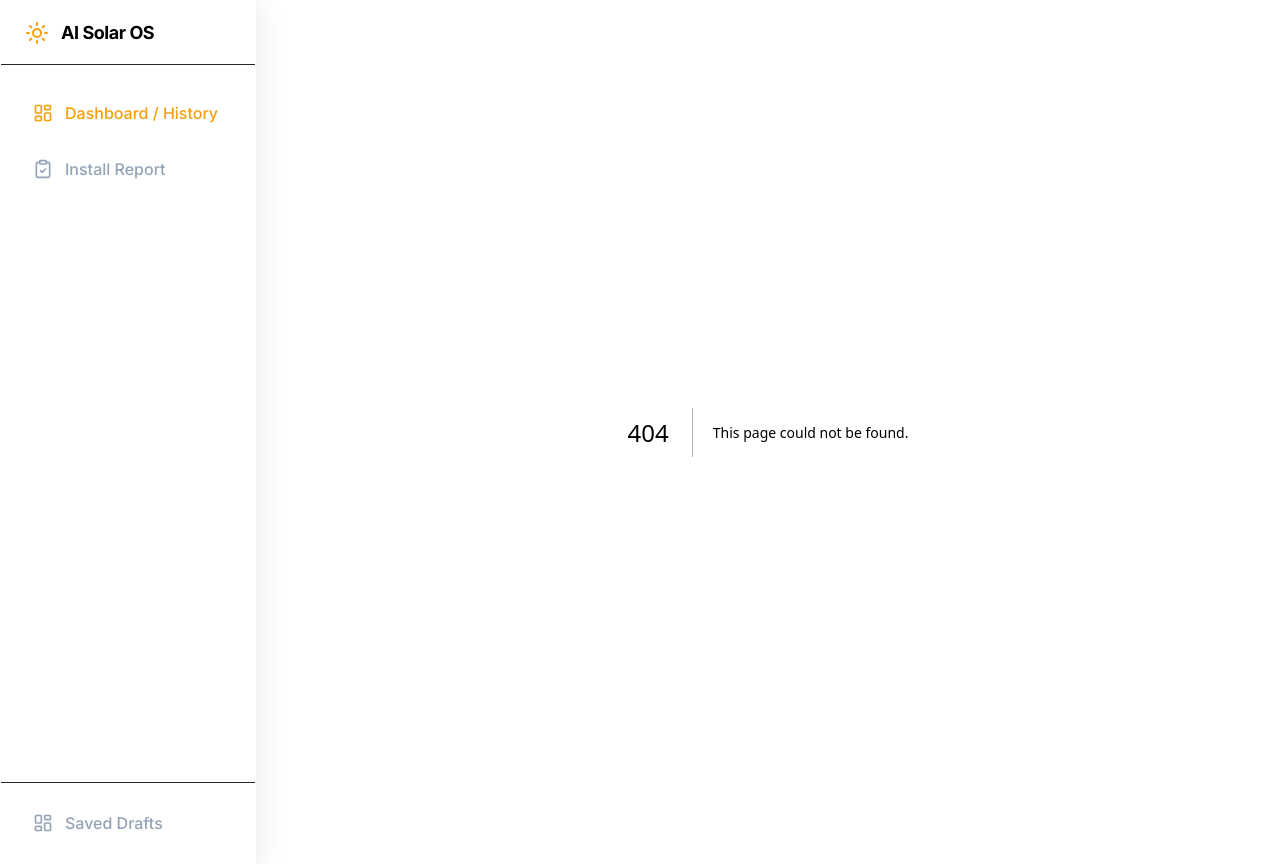
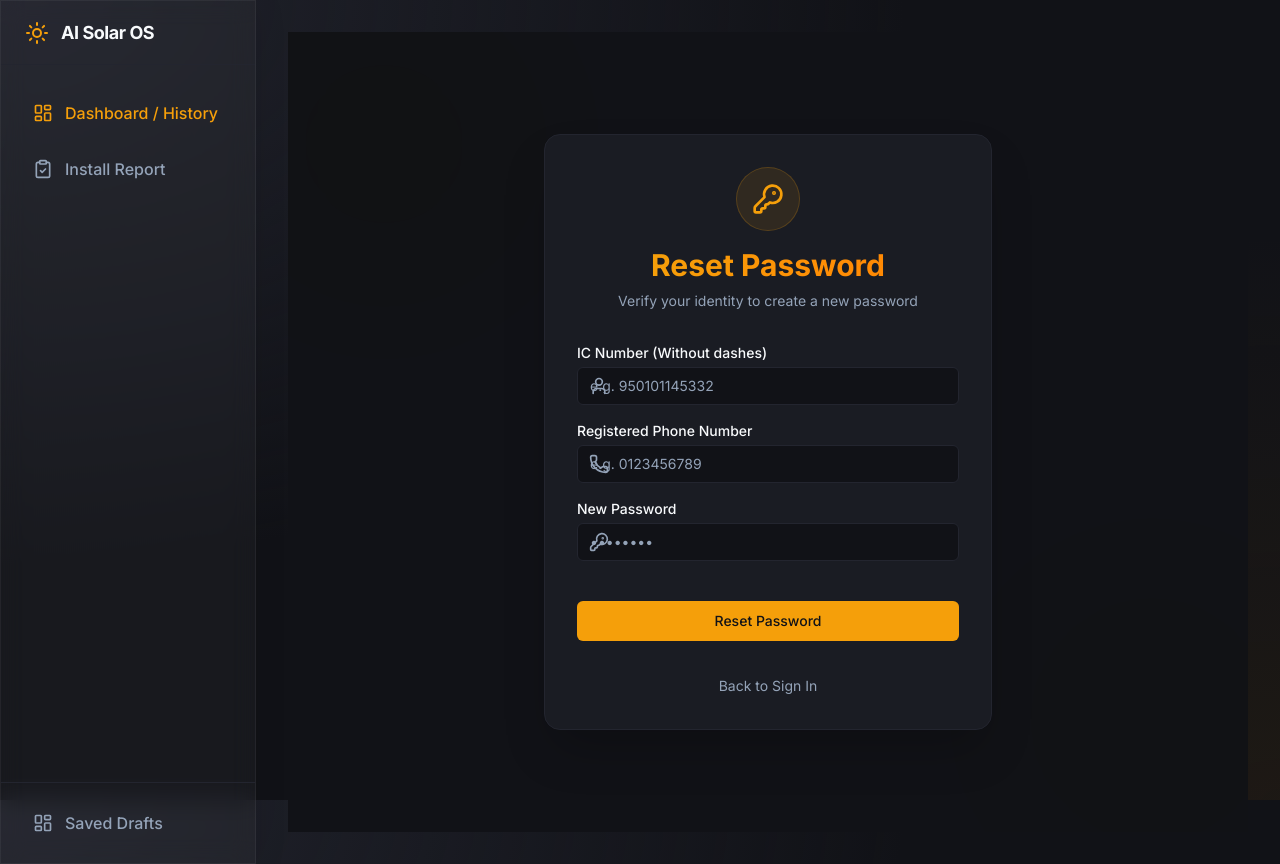
Before and after one commit to themaximumcoder/solar-super-app, a Next.js app: page /forgot-password in a window 1280 px wide. Before the commit this address had no page. Built offline with nearby package versions, Linux system fonts and the light colour scheme.

Commit message:
Implement Forgot Password Identity Verification feature

```diff
--- /dev/null
+++ b/src/app/api/auth/reset-password/route.ts
@@ -0,0 +1,43 @@
+import { NextResponse } from 'next/server';
+import { PrismaClient } from '@prisma/client';
+import bcrypt from 'bcryptjs';
+
+const prisma = new PrismaClient();
+
+export async function POST(req: Request) {
+  try {
+    const { icNumber, phone, newPassword } = await req.json();
+
+    if (!icNumber || !phone || !newPassword) {
+      return NextResponse.json({ error: 'Missing required fields' }, { status: 400 });
+    }
+
+    // Find the engineer with matching IC and Phone
+    const engineer = await prisma.engineer.findFirst({
+      where: {
+        icNumber,
+        phone
+      }
+    });
+
+    if (!engineer) {
+      // Return a generic error to prevent data mining
+      return NextResponse.json({ error: 'Identity verification failed. Please check your IC and Phone Number.' }, { status: 401 });
+    }
+
+    // Hash the new password
+    const hashedPassword = await bcrypt.hash(newPassword, 10);
+
+    // Update the password in the database
+    await prisma.engineer.update({
+      where: { id: engineer.id },
+      data: { password: hashedPassword }
+    });
+
+    return NextResponse.json({ success: true, message: 'Password reset successfully' });
+
+  } catch (error: any) {
+    console.error('Reset Password Error:', error);
+    return NextResponse.json({ error: 'Internal server error' }, { status: 500 });
+  }
+}
--- /dev/null
+++ b/src/app/forgot-password/page.tsx
@@ -0,0 +1,138 @@
+"use client";
+
+import { useState } from "react";
+import { useRouter } from "next/navigation";
+import { motion } from "framer-motion";
+import { KeyRound, CheckCircle2, User, Phone } from "lucide-react";
+
+export default function ForgotPassword() {
+  const router = useRouter();
+  const [formData, setFormData] = useState({ icNumber: "", phone: "", newPassword: "" });
+  const [isLoading, setIsLoading] = useState(false);
+  const [error, setError] = useState("");
+  const [success, setSuccess] = useState(false);
+
+  const handleSubmit = async (e: React.FormEvent) => {
+    e.preventDefault();
+    setIsLoading(true);
+    setError("");
+
+    try {
+      const res = await fetch("/api/auth/reset-password", {
+        method: "POST",
+        headers: { "Content-Type": "application/json" },
+        body: JSON.stringify(formData),
+      });
+
+      const data = await res.json();
+      if (res.ok) {
+        setSuccess(true);
+        setTimeout(() => router.push("/login"), 3000);
+      } else {
+        setError(data.error);
+      }
+    } catch (err) {
+      setError("An unexpected error occurred");
+    } finally {
+      setIsLoading(false);
+    }
+  };
+
+  return (
+    <div className="min-h-screen bg-[hsl(var(--background))] flex items-center justify-center p-4 relative overflow-hidden">
+      {/* Background decorations */}
+      <div className="absolute top-[-10%] left-[-10%] w-96 h-96 bg-[hsl(var(--primary)/0.2)] rounded-full mix-blend-multiply filter blur-3xl opacity-70 animate-blob"></div>
+      <div className="absolute bottom-[-10%] right-[-10%] w-96 h-96 bg-[hsl(var(--primary)/0.15)] rounded-full mix-blend-multiply filter blur-3xl opacity-70 animate-blob animation-delay-2000"></div>
+
+      <motion.div
+        initial={{ opacity: 0, y: 20 }}
+        animate={{ opacity: 1, y: 0 }}
+        className="w-full max-w-md"
+      >
+        <div className="bg-[hsl(var(--card))] border border-[hsl(var(--border))] rounded-2xl shadow-2xl p-8 relative z-10 backdrop-blur-xl">
+          <div className="flex flex-col items-center mb-8">
+            <div className="w-16 h-16 bg-[hsl(var(--primary)/0.1)] rounded-full flex items-center justify-center mb-4 border border-[hsl(var(--primary)/0.2)]">
+              <KeyRound className="w-8 h-8 text-[hsl(var(--primary))]" />
+            </div>
+            <h1 className="text-3xl font-bold bg-gradient-to-r from-[hsl(var(--primary))] to-orange-400 bg-clip-text text-transparent">Reset Password</h1>
+            <p className="text-[hsl(var(--muted-foreground))] mt-2 text-center text-sm">Verify your identity to create a new password</p>
+          </div>
+
+          {error && <div className="bg-red-500/10 border border-red-500/50 text-red-500 text-sm p-3 rounded-lg mb-6">{error}</div>}
+
+          {success ? (
+            <motion.div initial={{ scale: 0.9, opacity: 0 }} animate={{ scale: 1, opacity: 1 }} className="flex flex-col items-center text-center py-6">
+              <CheckCircle2 className="w-16 h-16 text-green-500 mb-4" />
+              <h2 className="text-xl font-bold mb-2">Password Reset Successful!</h2>
+              <p className="text-[hsl(var(--muted-foreground))]">Redirecting you to login...</p>
+            </motion.div>
+          ) : (
+            <form onSubmit={handleSubmit} className="space-y-4">
+              <div>
+                <label className="block text-sm font-medium mb-1">IC Number (Without dashes)</label>
+                <div className="relative">
+                  <div className="absolute inset-y-0 left-0 pl-3 flex items-center pointer-events-none">
+                    <User className="h-5 w-5 text-[hsl(var(--muted-foreground))]" />
+                  </div>
+                  <input
+                    type="text"
+                    required
+                    value={formData.icNumber}
+                    onChange={(e) => setFormData({...formData, icNumber: e.target.value})}
+                    className="input-field pl-10 bg-[hsl(var(--background)/0.5)]"
+                    placeholder="e.g. 950101145332"
+                  />
+                </div>
+              </div>
+
+              <div>
+                <label className="block text-sm font-medium mb-1">Registered Phone Number</label>
+                <div className="relative">
+                  <div className="absolute inset-y-0 left-0 pl-3 flex items-center pointer-events-none">
+                    <Phone className="h-5 w-5 text-[hsl(var(--muted-foreground))]" />
+                  </div>
+                  <input
+                    type="tel"
+                    required
+                    value={formData.phone}
+                    onChange={(e) => setFormData({...formData, phone: e.target.value})}
+                    className="input-field pl-10 bg-[hsl(var(--background)/0.5)]"
+                    placeholder="e.g. 0123456789"
+                  />
+                </div>
+              </div>
+
+              <div>
+                <label className="block text-sm font-medium mb-1">New Password</label>
+                <div className="relative">
+                  <div className="absolute inset-y-0 left-0 pl-3 flex items-center pointer-events-none">
+                    <KeyRound className="h-5 w-5 text-[hsl(var(--muted-foreground))]" />
+                  </div>
+                  <input
+                    type="password"
+                    required
+                    value={formData.newPassword}
+                    onChange={(e) => setFormData({...formData, newPassword: e.target.value})}
+                    className="input-field pl-10 bg-[hsl(var(--background)/0.5)]"
+                    placeholder="••••••••"
+                  />
+                </div>
+              </div>
+
+              <button
+                type="submit"
+                disabled={isLoading}
+                className="btn-primary w-full mt-6"
+              >
+                {isLoading ? "Verifying..." : "Reset Password"}
+              </button>
+              <div className="text-center mt-4">
+                <a href="/login" className="text-sm text-[hsl(var(--muted-foreground))] hover:text-[hsl(var(--foreground))] transition-colors">Back to Sign In</a>
+              </div>
+            </form>
+          )}
+        </div>
+      </motion.div>
+    </div>
+  );
+}
--- a/src/app/login/page.tsx
+++ b/src/app/login/page.tsx
@@ -125,8 +125,9 @@ export default function Login() {
                 </>
               )}
             </button>
-            <div className="text-center mt-4">
-              <a href="/signup" className="text-sm text-[hsl(var(--primary))] hover:underline">Don't have an account? Sign Up</a>
+            <div className="text-center mt-4 space-y-2">
+              <a href="/forgot-password" className="block text-sm text-[hsl(var(--muted-foreground))] hover:text-[hsl(var(--foreground))] transition-colors">Forgot your password?</a>
+              <a href="/signup" className="block text-sm text-[hsl(var(--primary))] hover:underline">Don't have an account? Sign Up</a>
             </div>
           </form>
         </div>
```
